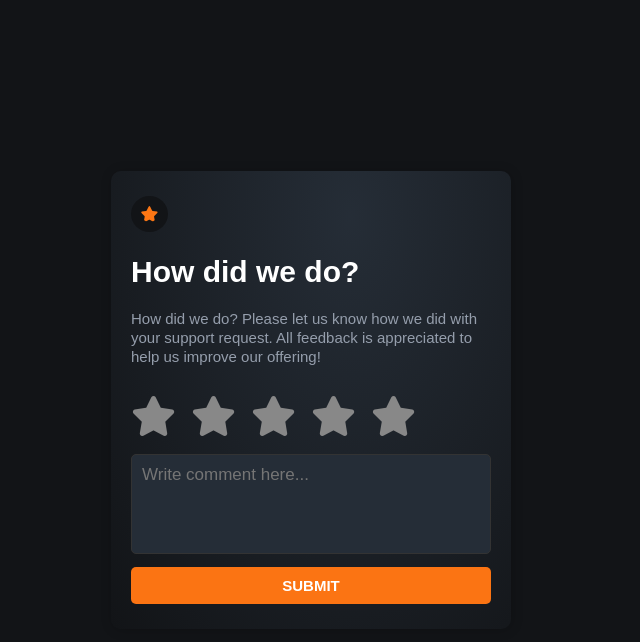
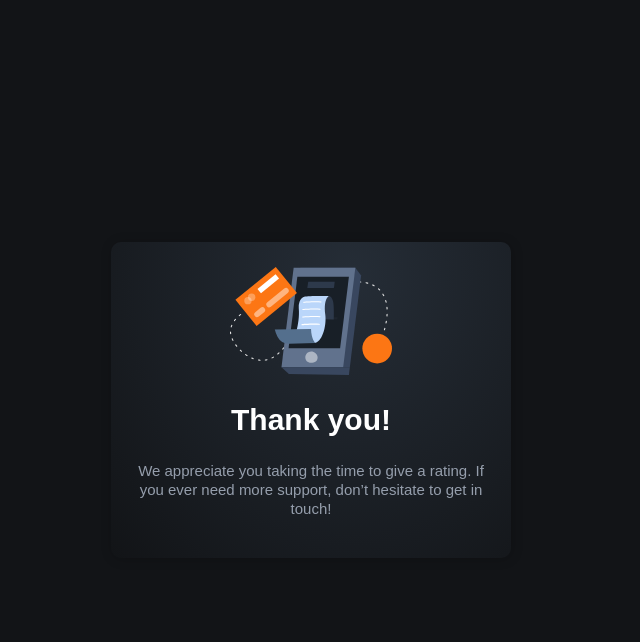
Before and after one commit to dboatengg/interractive-rating, a plain HTML site: page index.html in a window 1280 px wide. Both pictures are taken after a click on the button "SUBMIT". Shown: the whole page, without its empty margins (329-969 px from the left). Drawn offline with Linux system fonts and the light colour scheme.

Commit message:
Show posted message when review is submitted

```diff
--- a/index.html
+++ b/index.html
@@ -28,6 +28,20 @@
   <body>
     <main class="container">
       <div class="card" id="card">
+        <!-- Thank you  -->
+        <div class="post">
+          <img
+            class="post__img"
+            src="images/illustration-thank-you.svg"
+            alt=""
+          />
+          <h2 class="post__title">Thank you!</h2>
+          <p class="post__text">
+            We appreciate you taking the time to give a rating. If you ever need
+            more support, don’t hesitate to get in touch!
+          </p>
+        </div>
+
         <!-- submit card -->
         <div class="submit">
           <div class="submit__content">
--- a/main.js
+++ b/main.js
@@ -1,21 +1,25 @@
-// let radio = document.querySelectorAll(".opt");
-// let formEle = document.querySelector(".form");
+//
+let submitState = document.querySelector(".submit");
+let postState = document.querySelector(".post");
+let button = document.querySelector(".button");
+let radio = document.querySelectorAll(".opt");
+let form = document.querySelector(".form");
 
-// Array.from(radio).forEach(function (radioItem) {
-//   if (radioItem.checked === true) {
-//     formEle.style.backgroundColor = "red";
-//     console.log("hello");
-// formEle.style.display = "none";
-//   }
-// formEle.style.display = "none";
-//   formEle.style.backgroundColor = "blue";
-//   console.log("hi");
-// });
+// Show posted message when button is clicked
+function displayPost() {
+  button.addEventListener("click", () => {
+    submitState.style.display = "none";
+    postState.style.display = "block";
+  });
+}
+displayPost();
 
-// Array.from(radio).forEach(function (ele) {
-//   if (ele.checked === true) {
-//     console.log("hello");
-//   }
-//   console.log("wow");
-// });
-// showForm();
+// Show textarea when a start is clicked
+function showForm() {
+  Array.from(radio).forEach(function (ele) {
+    ele.addEventListener("click", () => {
+      form.style.display = "block";
+    });
+  });
+}
+showForm();
--- a/style.css
+++ b/style.css
@@ -92,10 +92,9 @@ input#rating-5:checked ~ label {
   background: var(--Orange);
   border: none;
   border-radius: 5px;
-  padding: 10px;
+  padding: 15px 10px;
   cursor: pointer;
   font-size: 1.5rem;
-  padding: 10px;
   font-weight: 600;
   color: var(--White);
   transition: 0.2s ease-in-out;
@@ -124,10 +123,19 @@ form .textarea textarea {
   overflow: hidden;
 }
 form {
-  /* display: none; */
+  display: none;
   margin-bottom: 1rem;
 }
-
+.container .post {
+  display: none;
+  text-align: center;
+}
+.post__text {
+  color: var(--LightGrey);
+}
+.post__title {
+  font-size: 3rem;
+}
 @media screen and (max-width: 440px) {
   .container {
     width: 90%;
```
